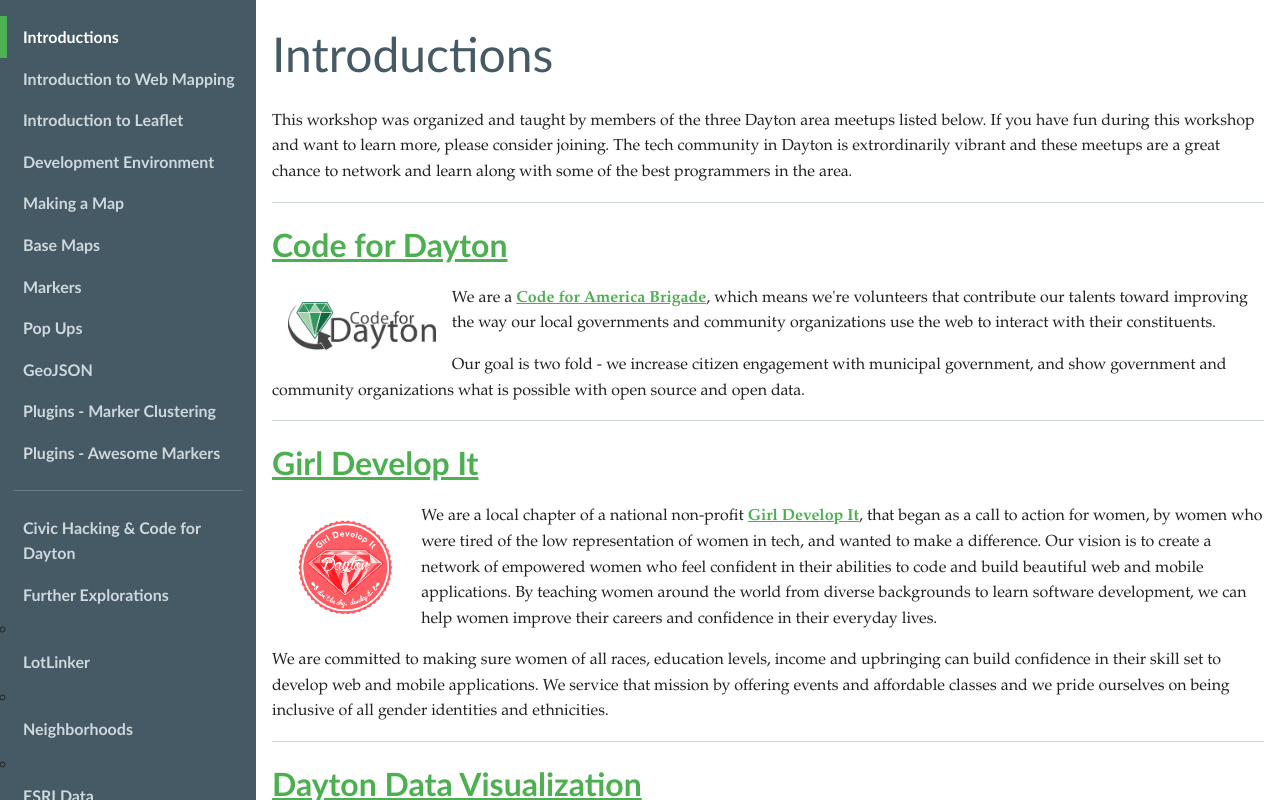
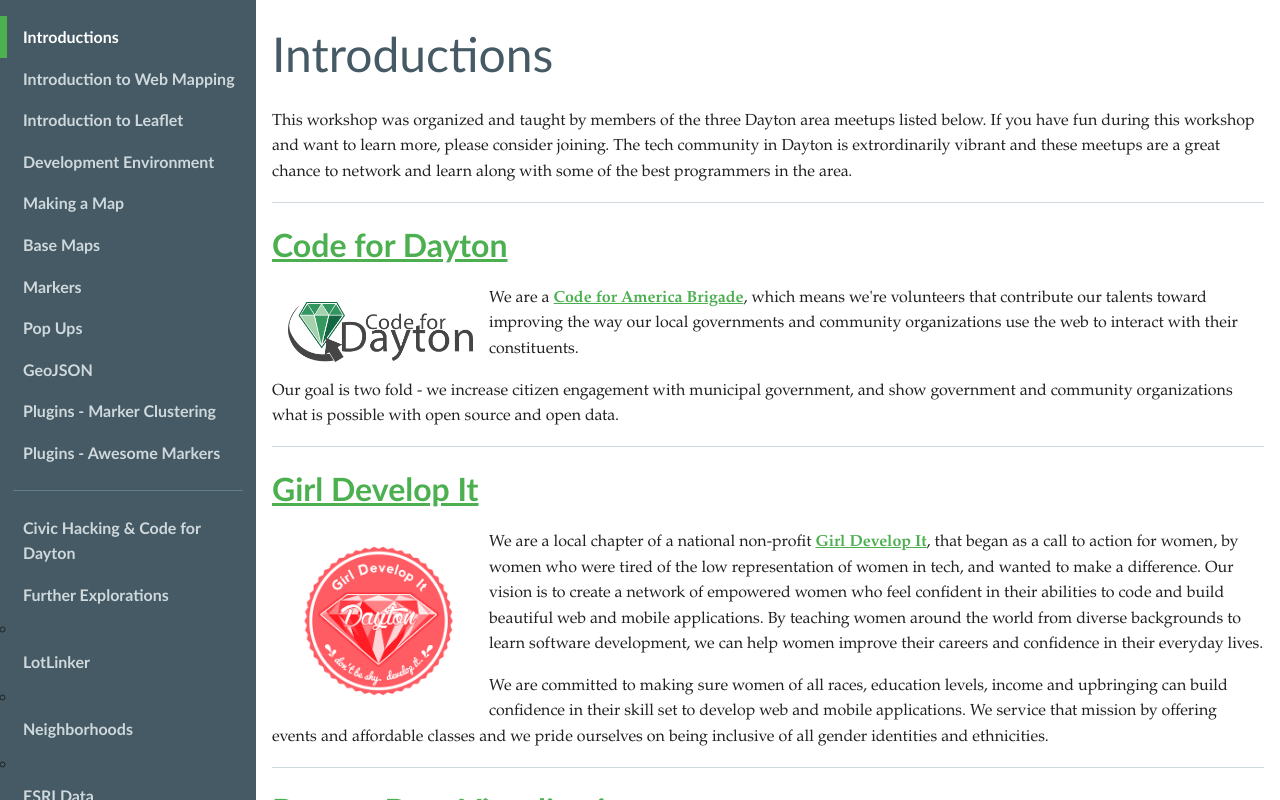
Before and after one commit to codefordayton/mapping_workshop, a website: page tutorial/00_introductions.html in a window 1280 px wide. Drawn offline with Linux system fonts and the light colour scheme.

Commit message:
changed intro images size by width and not height

```diff
--- a/tutorial/00_introductions.html
+++ b/tutorial/00_introductions.html
@@ -55,7 +55,7 @@
 
         <h2><a href="http://codefordayton.org">Code for Dayton</a></h2>
         <p>
-            <img src="../images/cfd.png" class="float-left" height="48" title="Code for Dayton" /> We are a <a href="https://www.codeforamerica.org/brigade/">Code for America Brigade</a>, which means we're volunteers that contribute our talents toward
+            <img src="../images/cfd.png" class="float-left" width="185" title="Code for Dayton" /> We are a <a href="https://www.codeforamerica.org/brigade/">Code for America Brigade</a>, which means we're volunteers that contribute our talents toward
             improving the way our local governments and community organizations use the web to interact with their constituents.
         </p>
         <p>
@@ -65,7 +65,7 @@
 
         <h2><a href="http://gdidayton.com">Girl Develop It</a></h2>
         <p>
-            <img src="../images/gdi-dayton-logo.png" class="float-left" height="100" title="Girl Develop It" /> We are a local chapter of a national non-profit <a href="http://www.girldevelopit.com">Girl Develop It</a>, that began
+            <img src="../images/gdi-dayton-logo.png" class="float-left" width="185" title="Girl Develop It" /> We are a local chapter of a national non-profit <a href="http://www.girldevelopit.com">Girl Develop It</a>, that began
             as a call to action for women, by women who were tired of the low representation of women in tech, and wanted to make a difference. Our vision is to create a network of empowered women who feel confident in their abilities to code and build
             beautiful web and mobile applications. By teaching women around the world from diverse backgrounds to learn software development, we can help women improve their careers and confidence in their everyday lives.
         </p>
@@ -77,7 +77,7 @@
 
         <h2><a href="http://daytondv.org">Dayton Data Visualization</a></h2>
         <p>
-            <img src="../images/daytondv-color.svg" class="float-left" height="48" title="Dayton Data Visualization" /> The Dayton Data Visualization meetup was started by Michael Bowman and Chris Dickman of Applied Information Sciences in November of
+            <img src="../images/daytondv-color.svg" class="float-left" width="185" title="Dayton Data Visualization" /> The Dayton Data Visualization meetup was started by Michael Bowman and Chris Dickman of Applied Information Sciences in November of
             2014 as a way to gather Dayton area data visualization experts to network and share knowledge.
         </p>
 
```
